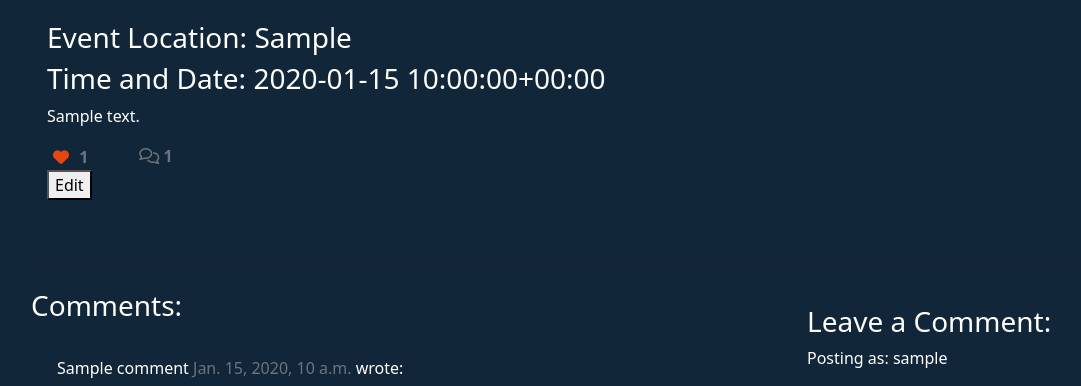
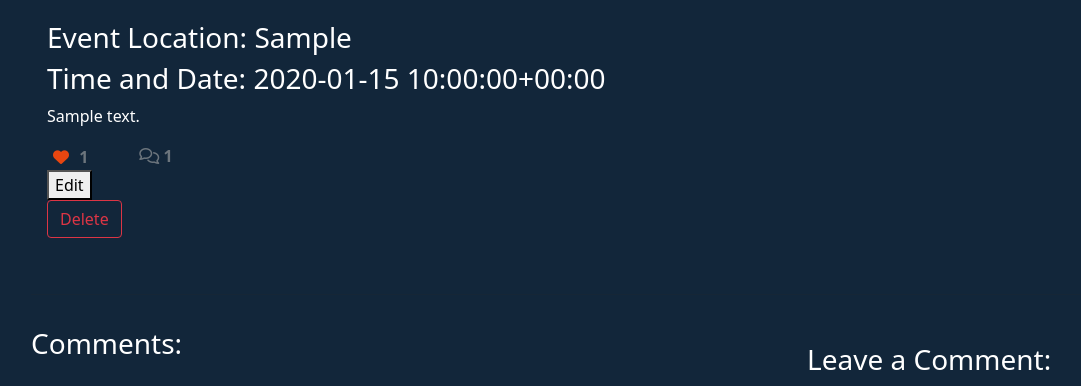
Before and after one commit to gitgroch/event_app_project, a Django app: a page that uses templates/post_detail.html in a window 1280 px wide. Shown: the part 351-737 px from the top of the page, without its empty margins (51-1132 px from the left). Run offline with Django 3.2, Linux system fonts and the light colour scheme; a user stored in the database is signed in; tables that the repository leaves empty hold one stand-in row (values such as "Sample post"); some libraries are stand-ins or nearby versions.

Commit message:
Add view to delete post

```diff
--- a/eventboard/urls.py
+++ b/eventboard/urls.py
@@ -8,4 +8,5 @@ urlpatterns = [
     path('like/<slug:slug>/', views.PostLike.as_view(), name='post_like'),
     path('post/new/', views.post_new, name='post_new'),
     path('post/<int:pk>/edit/', views.post_edit, name='post_edit'),
+    path('<int:id>/delete-post', views.delete_post, name='delete_post'),
 ]
--- a/eventboard/views.py
+++ b/eventboard/views.py
@@ -113,7 +113,20 @@ def post_edit(request, pk):
             post.published_date = 'created_on'
             post.status = 1
             post.save()
-            return HttpResponseRedirect(reverse('home'))
+            return redirect('post_detail', pk=post.pk)
     else:
         form = PostForm(instance=post)
     return render(request, 'edit_post.html', {'form': form})
+
+# def post_delete(request, pk):
+#     post = get_object_or_404(Post, pk=pk)
+#     post.delete()
+#     messages.success(request, 'Your post has been deleted')
+#     return render(
+#             request,
+#             "index.html",)
+
+def delete_post(request, id):
+    post = Post.objects.filter(id=id)
+    post.delete()
+    return redirect('/')
--- a/templates/post_detail.html
+++ b/templates/post_detail.html
@@ -58,7 +58,8 @@
                             {% if user.is_authenticated and user == post.author %}
                             <a href="{% url 'post_edit' pk=post.pk %}">
                                 <button>Edit</button>
-                            </a>
+
+                            <a class="btn btn-outline-danger" href="{% url 'delete_post' id=post.id %}">Delete</a>
                             {% endif %}
                         </td>
                         </strong>
```
